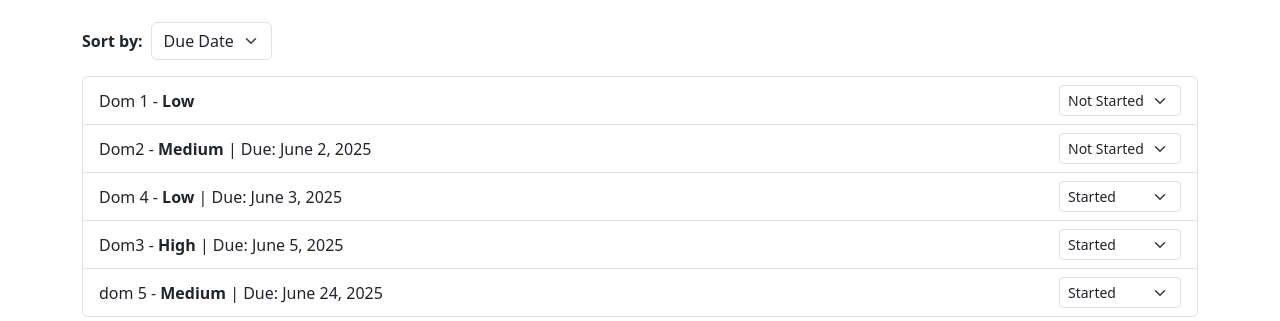
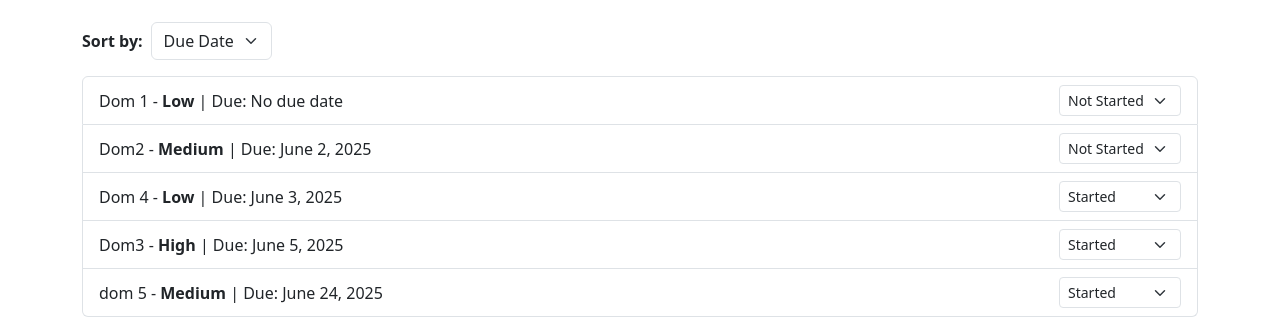
Before and after one commit to Downhilldisc643/TaskMaster, a Django app: page / in a window 1280 px wide. Shown: the part 286-607 px from the top of the page. Run offline with Django 5.2, Linux system fonts and the light colour scheme; data comes from the database, SQL or seed files in the repository; both versions use the stored data as it was after the commit.

Commit message:
Оправих избирането на дата, като ако няма въведена дата приема че няма due date.

```diff
--- a/tasks/templates/tasks/task_list.html
+++ b/tasks/templates/tasks/task_list.html
@@ -47,7 +47,11 @@
             <li class="list-group-item d-flex justify-content-between align-items-center">
                 <span>
                     {{ task.title }} - <strong>{{ task.priority }}</strong>
-                    {% if task.due_date %} | Due: {{ task.due_date }} {% endif %}
+                    {% if task.due_date %}
+                    | Due: {{ task.due_date }}
+                    {% else %}
+                    | Due: No due date
+                    {% endif %}
                 </span>
                 <form method="POST" action="{% url 'update-status' task.id %}" class="d-inline">
                     {% csrf_token %}
```
Also changed, not shown: db.sqlite3.
